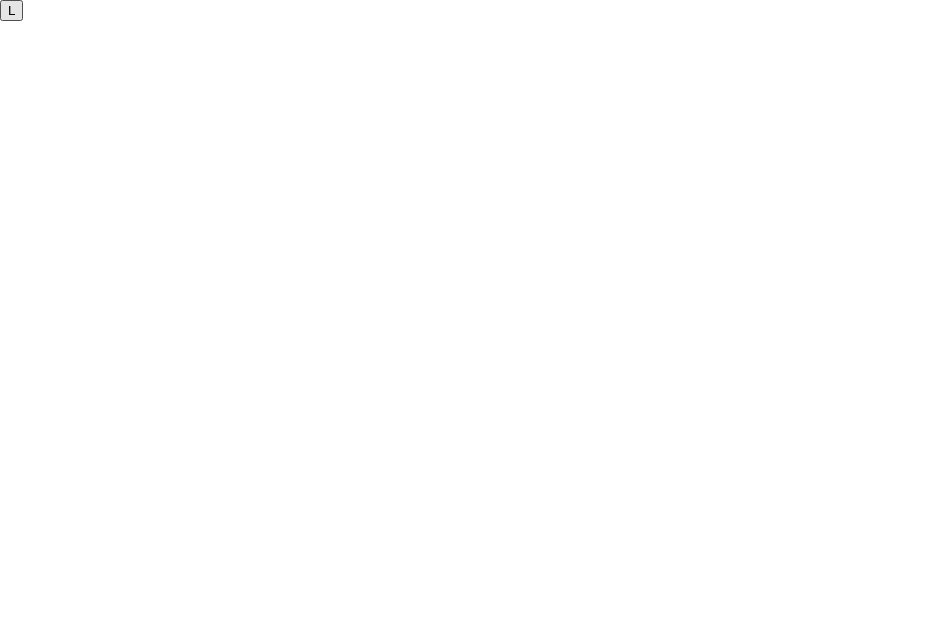
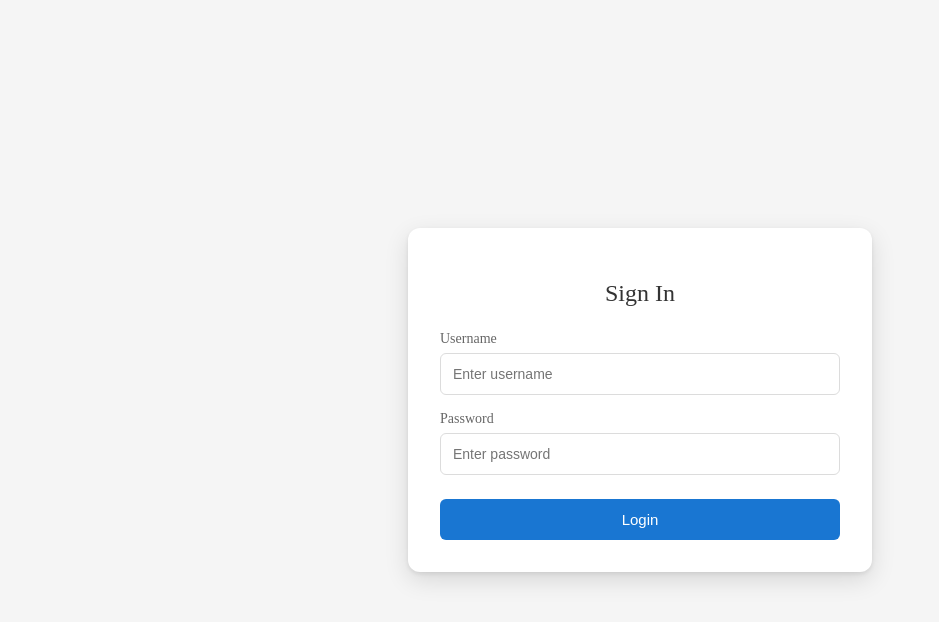
Before and after one commit to Gousetaj/SimplXpense, a React (Vite) app: page /auth/login in a window 1280 px wide. Shown: the top 622 px of the page, without its empty margins (0-939 px from the left). Built offline with nearby package versions, Linux system fonts and the light colour scheme.

Commit message:
changes for login

```diff
--- a/src/stores/auth.ts
+++ b/src/stores/auth.ts
@@ -1,13 +1,41 @@
 import { create } from "zustand";
 
-export const useAuthStore = create((set)=>({
-    user:JSON.parse(localStorage.getItem('user')||'null'),
-    login:(user:any)=>{
-        localStorage.setItem('user',user)
-        set({user})
-},
-    logout:()=>{
-        localStorage.removeItem('user')
-        set({user:null})
+interface AuthState {
+  user: any;
+  loading: boolean;
+  login: (username: string, password: string) => Promise<boolean>;
+  logout: () => void;
 }
-}))
+
+export const useAuthStore = create<AuthState>((set) => ({
+  user: JSON.parse(localStorage.getItem("user") || "null"),
+  loading: false,
+
+  login: async (username, password) => {
+    try {
+      set({ loading: true });
+
+      // API call
+      // const response = await api.login(username, password);
+
+      const user = {
+        access_token: "asfd",
+        username,
+      };
+
+      localStorage.setItem("user", JSON.stringify(user));
+      set({ user });
+
+      return true;
+    } catch (error) {
+      return false;
+    } finally {
+      set({ loading: false });
+    }
+  },
+
+  logout: () => {
+    localStorage.removeItem("user");
+    set({ user: null });
+  },
+}));
--- a/src/views/authentication/SideLogin.tsx
+++ b/src/views/authentication/SideLogin.tsx
@@ -1,13 +1,127 @@
-import { useAuthStore } from "@/stores/auth"
+import { useState } from "react";
+import { useAuthStore } from "@/stores/auth";
+import { useNavigate } from "react-router-dom";
 
-function SideLogin(){
-    const login = useAuthStore((s:any)=>s.login)
-    const loginn=()=>{
-        login(JSON.stringify({"access_token":"asfd"}))
-    }
-    return <>
-    <button onClick={loginn}>L</button>
+function SideLogin() {
+  const login = useAuthStore((s) => s.login);
+const navigate = useNavigate();
 
-    </>
+  const [username, setUsername] = useState("");
+  const [password, setPassword] = useState("");
+
+const handleLogin = async () => {
+  const success = await login(username, password);
+
+  if (success) {
+    navigate("/");
+  }
+};
+
+  return (
+    <div
+      style={{
+        minHeight: "100vh",
+        display: "flex",
+        justifyContent: "center",
+        alignItems: "center",
+        background: "#f5f5f5",
+      }}
+    >
+      <div
+        style={{
+          width: 400,
+          background: "#fff",
+          padding: 32,
+          borderRadius: 12,
+          boxShadow:
+            "0 2px 4px rgba(0,0,0,0.08), 0 8px 24px rgba(0,0,0,0.12)",
+        }}
+      >
+        <h2
+          style={{
+            marginBottom: 24,
+            textAlign: "center",
+            fontWeight: 500,
+            color: "#333",
+          }}
+        >
+          Sign In
+        </h2>
+
+        <div style={{ marginBottom: 16 }}>
+          <label
+            style={{
+              display: "block",
+              marginBottom: 6,
+              fontSize: 14,
+              color: "#666",
+            }}
+          >
+            Username
+          </label>
+
+          <input
+            value={username}
+            onChange={(e) => setUsername(e.target.value)}
+            placeholder="Enter username"
+            style={{
+              width: "100%",
+              padding: "12px",
+              border: "1px solid #dcdcdc",
+              borderRadius: 6,
+              fontSize: 14,
+              boxSizing: "border-box",
+            }}
+          />
+        </div>
+
+        <div style={{ marginBottom: 24 }}>
+          <label
+            style={{
+              display: "block",
+              marginBottom: 6,
+              fontSize: 14,
+              color: "#666",
+            }}
+          >
+            Password
+          </label>
+
+          <input
+            type="password"
+            value={password}
+            onChange={(e) => setPassword(e.target.value)}
+            placeholder="Enter password"
+            style={{
+              width: "100%",
+              padding: "12px",
+              border: "1px solid #dcdcdc",
+              borderRadius: 6,
+              fontSize: 14,
+              boxSizing: "border-box",
+            }}
+          />
+        </div>
+
+        <button
+          onClick={handleLogin}
+          style={{
+            width: "100%",
+            padding: "12px",
+            border: "none",
+            borderRadius: 6,
+            background: "#1976d2",
+            color: "#fff",
+            fontSize: 15,
+            fontWeight: 500,
+            cursor: "pointer",
+          }}
+        >
+          Login
+        </button>
+      </div>
+    </div>
+  );
 }
-export default SideLogin
+
+export default SideLogin;
```
